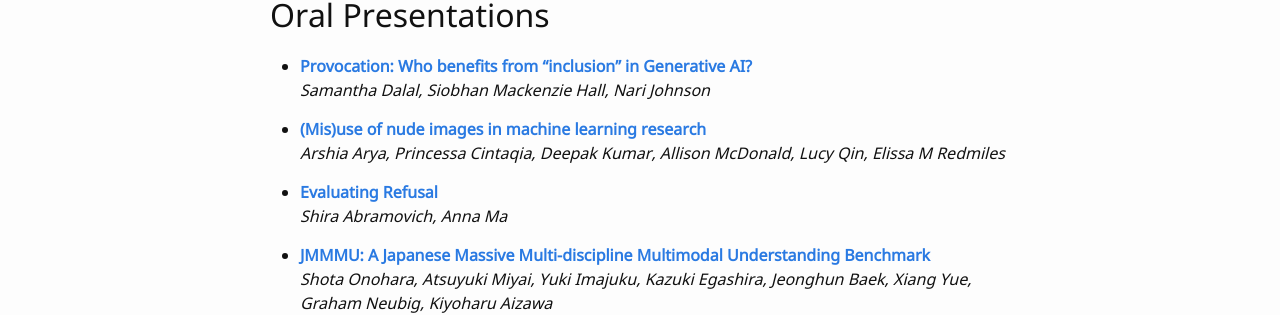
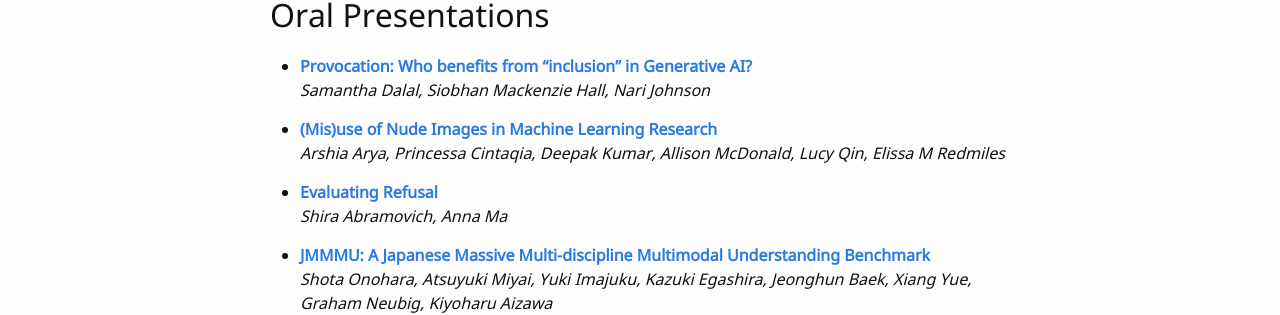
Before and after one commit to aaai-fidu-lab/aaai-fidu-lab.github.io, a Jekyll site: the page built from accepted-papers.md, in a window 1280 px wide and 900 px high. Shown: the part 263-578 px from the top of the window. Built offline with Jekyll 4.4.1, drawn with Linux system fonts in a browser that asks for light colours; our own code applies the rules of GitHub Pages for plain Markdown files.

```diff
--- a/accepted-papers.md
+++ b/accepted-papers.md
@@ -12,7 +12,7 @@ The following tiny papers have been accepted to the EvalEval Workshop at NeurIPS
 * **[Provocation: Who benefits from "inclusion" in Generative AI?](accepted_papers/EvalEval_24_Dalal.pdf)**
   *Samantha Dalal, Siobhan Mackenzie Hall, Nari Johnson*
 
-* **[(Mis)use of nude images in machine learning research](accepted_papers/EvalEval_24_Arya.pdf)**
+* **[(Mis)use of Nude Images in Machine Learning Research](accepted_papers/EvalEval_24_Arya.pdf)**
   *Arshia Arya, Princessa Cintaqia, Deepak Kumar, Allison McDonald, Lucy Qin, Elissa M Redmiles*
 
 * **[Evaluating Refusal](accepted_papers/EvalEval_24_Abramovich.pdf)**
```
